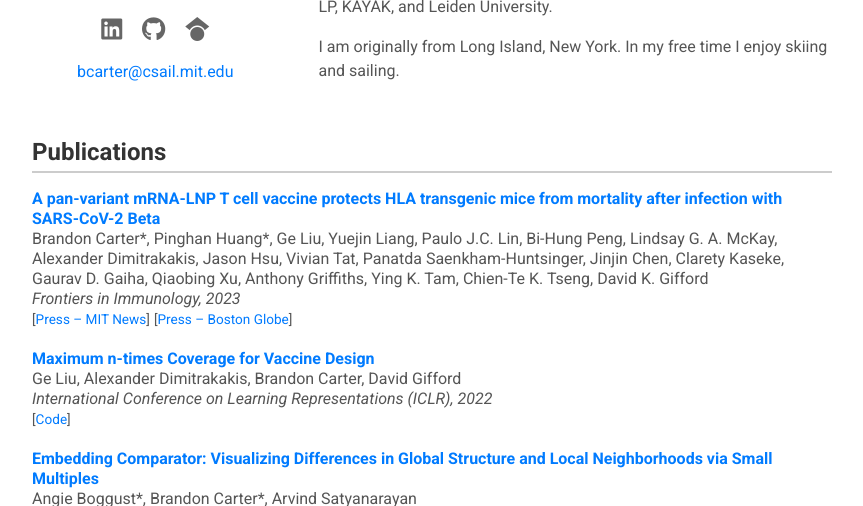
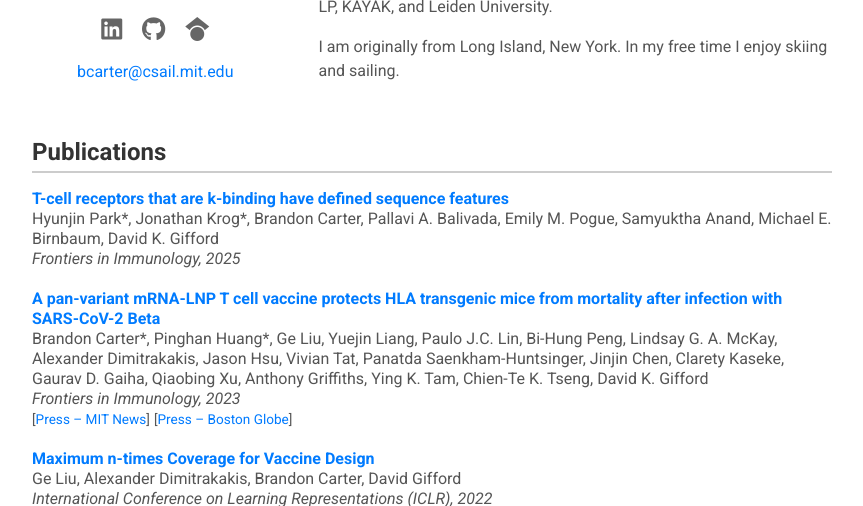
Before and after one commit to b-carter/b-carter.github.io, a plain HTML site: page index.html in a window 1280 px wide. Shown: the part 285-791 px from the top of the page, without its empty margins (208-1071 px from the left). Drawn offline with Linux system fonts and the light colour scheme.

Commit message:
update papers

```diff
--- a/index.html
+++ b/index.html
@@ -52,10 +52,15 @@ href="https://cdnjs.cloudflare.com/ajax/libs/font-awesome/6.5.2/css/all.min.css"
         <!-- Publications -->
         <section id="publications">
             <h2>Publications</h2>
+            <p><b><a target="_blank" href="https://www.frontiersin.org/journals/immunology/articles/10.3389/fimmu.2025.1621201/full">T-cell receptors that are k-binding have defined sequence features</a></b><br>
+                Hyunjin Park*, Jonathan Krog*, Brandon Carter, Pallavi A. Balivada, Emily M. Pogue, Samyuktha Anand, Michael E. Birnbaum, David K. Gifford<br>
+                <i>Frontiers in Immunology, 2025</i><br>
+                <!-- <span class="smalltext">[<a href="">Code</a>]</span> -->
+            </p>
             <p><b><a target="_blank" href="https://www.frontiersin.org/articles/10.3389/fimmu.2023.1135815/full">A pan-variant mRNA-LNP T cell vaccine protects HLA transgenic mice from mortality after infection with SARS-CoV-2 Beta</a></b><br>
-                            Brandon Carter*, Pinghan Huang*, Ge Liu, Yuejin Liang, Paulo J.C. Lin, Bi-Hung Peng, Lindsay G. A. McKay, Alexander Dimitrakakis, Jason Hsu, Vivian Tat, Panatda Saenkham-Huntsinger, Jinjin Chen, Clarety Kaseke, Gaurav D. Gaiha, Qiaobing Xu, Anthony Griffiths, Ying K. Tam, Chien-Te K. Tseng, David K. Gifford<br>
-                            <i>Frontiers in Immunology, 2023</i><br>
-                            <span class="smalltext">[<a target="_blank" href="https://news.mit.edu/2023/creating-versatile-vaccine-take-on-covid-19-0309">Press &#8211; MIT News</a>]</span> <span class="smalltext">[<a target="_blank" href="https://www.bostonglobe.com/2023/03/09/business/local-scientists-hope-create-ultimate-covid-vaccine/">Press &#8211; Boston Globe</a>]</span>
+                Brandon Carter*, Pinghan Huang*, Ge Liu, Yuejin Liang, Paulo J.C. Lin, Bi-Hung Peng, Lindsay G. A. McKay, Alexander Dimitrakakis, Jason Hsu, Vivian Tat, Panatda Saenkham-Huntsinger, Jinjin Chen, Clarety Kaseke, Gaurav D. Gaiha, Qiaobing Xu, Anthony Griffiths, Ying K. Tam, Chien-Te K. Tseng, David K. Gifford<br>
+                <i>Frontiers in Immunology, 2023</i><br>
+                <span class="smalltext">[<a target="_blank" href="https://news.mit.edu/2023/creating-versatile-vaccine-take-on-covid-19-0309">Press &#8211; MIT News</a>]</span> <span class="smalltext">[<a target="_blank" href="https://www.bostonglobe.com/2023/03/09/business/local-scientists-hope-create-ultimate-covid-vaccine/">Press &#8211; Boston Globe</a>]</span>
             </p>
             <p><b><a target="_blank" href="https://arxiv.org/abs/2101.10902">Maximum n-times Coverage for Vaccine Design</a></b><br>
                 Ge Liu, Alexander Dimitrakakis, Brandon Carter, David Gifford<br>
```
